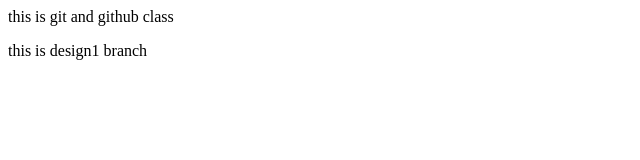
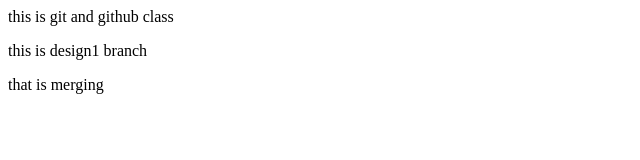
Before and after one commit to rahul-loni/SecC-Merge, a plain HTML site: page index.html in a window 1280 px wide. Shown: the whole page, without its empty margins (0-640 px from the left). Drawn offline with Linux system fonts and the light colour scheme.

Commit message:
send to desgin1

```diff
--- a/index.html
+++ b/index.html
@@ -1,2 +1,3 @@
 <p>this is git and github class </p>
 <p>this is design1 branch </p>
+<p>that is merging </p>
```
